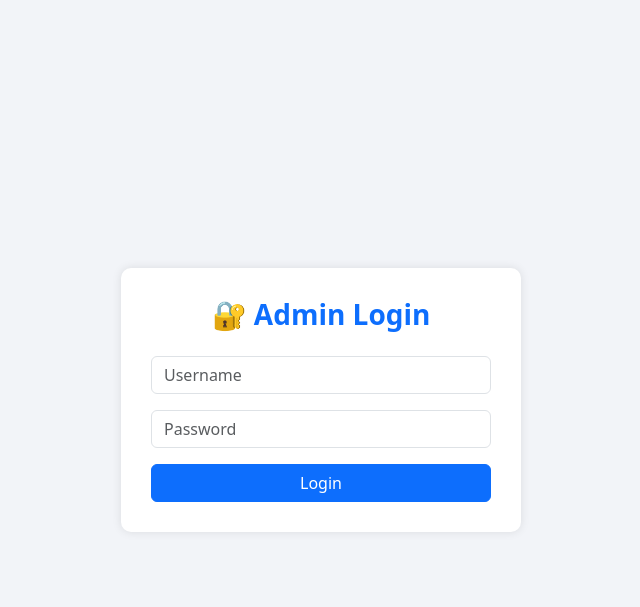
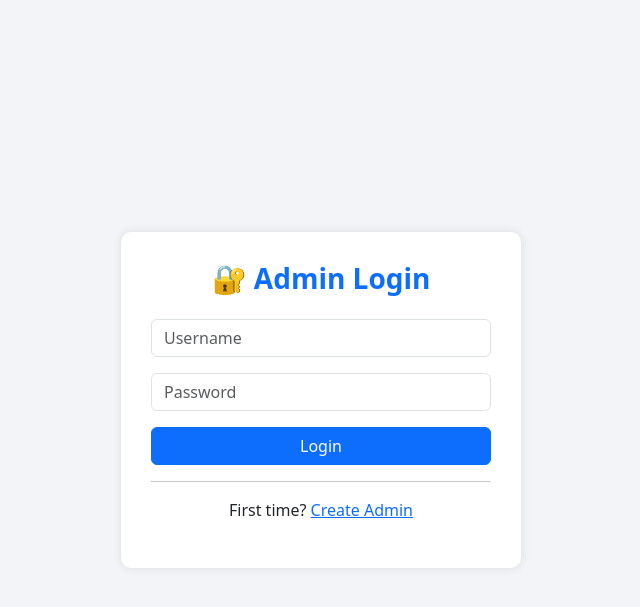
Before and after one commit to SagarKumarGupta08/FR-CONSOLE, a Flask app: page /login in a window 1280 px wide. Shown: the top 607 px of the page, without its empty margins (319-959 px from the left). Run offline with Flask 3, Linux system fonts and the light colour scheme.

Commit message:
Update login.html

```diff
--- a/templates/login.html
+++ b/templates/login.html
@@ -40,6 +40,8 @@
       {% endif %}
       <button class="btn btn-primary w-100">Login</button>
     </form>
+    <hr>
+    <p class="text-center">First time? <a href="/register">Create Admin</a></p>
   </div>
 </body>
 </html>
```
